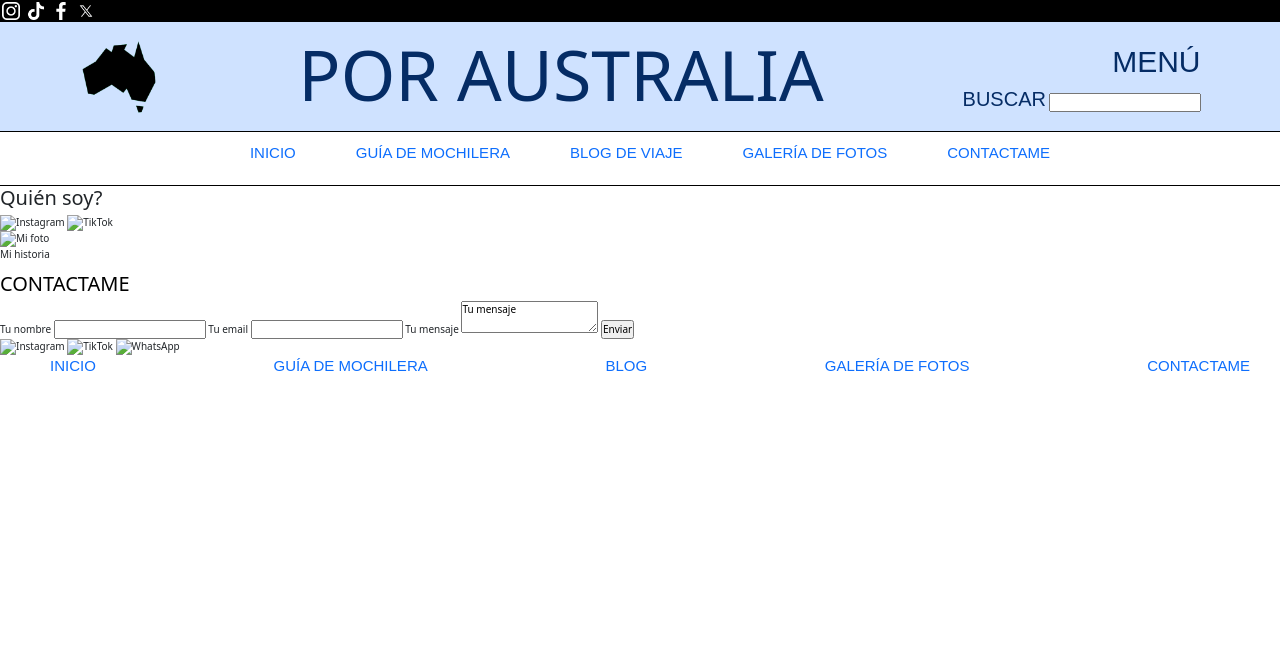
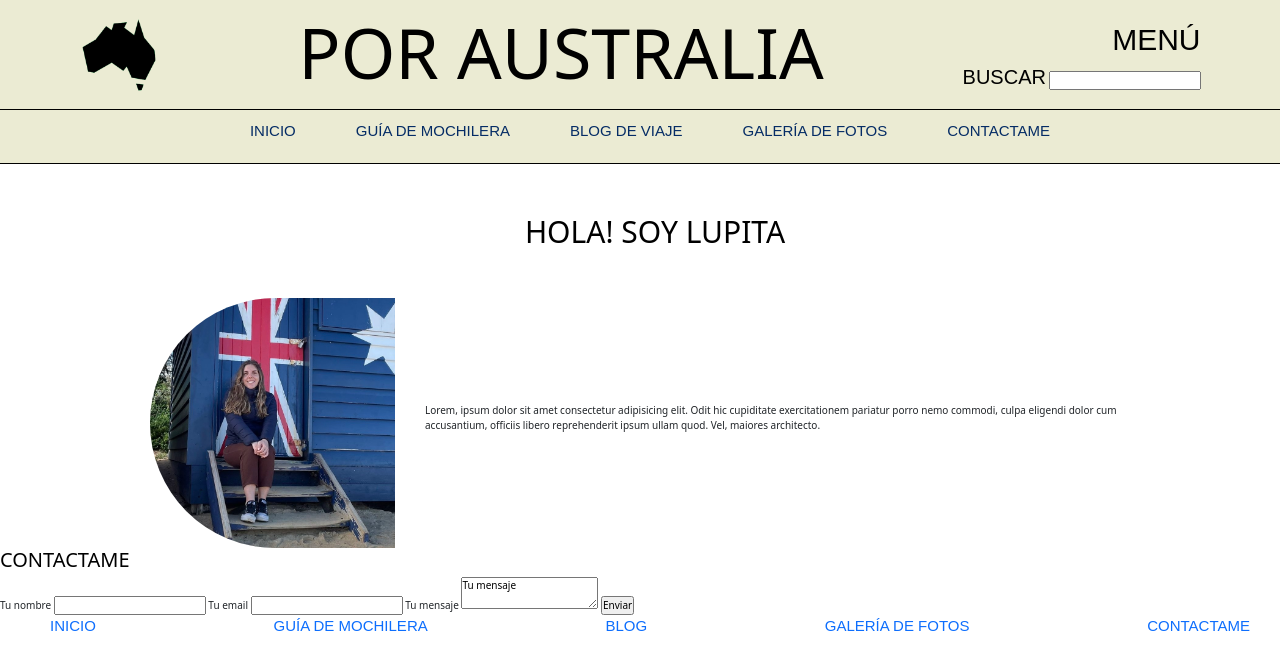
Before and after one commit to guadalupeacuna01/entrega-acuna, a plain HTML site: page pages/contacto.html in a window 1280 px wide. Drawn offline with nearby package versions, Linux system fonts and the light colour scheme; a web font is replaced by a local one.

Commit message:
Principalmente estructurando el encabezado de pag contacto, mas unos cambios en el encabezado de index

```diff
--- a/pages/contacto.html
+++ b/pages/contacto.html
@@ -13,37 +13,40 @@
 </head>
 <body>
     <header>
-        <div class="encabezado-redes">
+        <!--
+        <div class="encabezado-redes bg-black">
             <img src="../assets/img/instagram.png" width="18px" height="18px" alt="Acceso a Instagram">
             <img src="../assets/img/tik-tok.png" width="18px" height="18px" alt="Acceso a TikTok">
             <img src="../assets/img/facebook.png" width="18px" height="18px" alt="Acceso a facebook">
             <img src="../assets/img/twitter.png" width="18px" height="18px" alt="Acceso a Twitter">
         </div>
-        <div class="encabezado-contenedor bg-primary-subtle text-primary-emphasis">
+        -->
+        <div class="encabezado-contenedor contacto">
             <div class="top-bar">
-                <div class="icono-australia"><img src="../assets/img/icono-australia.png" width="80px" height="80px"  alt="Icono del mapa de Autralia"></div>
-                <div class="titulo">
-                    <h1>POR AUSTRALIA</h1>
+                <div class="icono-australia">
+                    <img src="../assets/img/icono-australia.png" width="80px" height="80px"  alt="Icono del mapa de Autralia">
+                </div>
+                <div class="titulo contacto">
+                    <h1 class="text-black">POR AUSTRALIA</h1>
                 </div>
                 <div class="menu-contenedor">
-                    <div class="menu">Menú</div>
-                        <div class="buscar">
+                    <div class="menu text-black">Menú</div>
+                    <div class="buscar">
                             <form action="buscar">
-                                <label for="buscar">Buscar</label>
+                                <label for="buscar" class="text-black">Buscar</label>
                                 <input type="search" id="buscar" name="buscar">
                             </form>
-                        </div>
                     </div>
                 </div>
             </div>
             <div class="barra-navegacion">
-                <nav class="text-primary-emphasis">
+                <nav>
                     <ul>
-                        <li><a href="../index.html">Inicio</a></li>
-                        <li><a href="./guia.html">Guía de mochilera</a></li>
-                        <li><a href="./blog.html">Blog de viaje</a></li>
-                        <li><a href="./fotos.html">Galería de fotos</a></li>
-                        <li><a href="#">Contactame</a></li>
+                        <li><a href="../index.html" class="text-primary-emphasis">Inicio</a></li>
+                        <li><a href="./guia.html" class="text-primary-emphasis">Guía de mochilera</a></li>
+                        <li><a href="./blog.html" class="text-primary-emphasis">Blog de viaje</a></li>
+                        <li><a href="./fotos.html" class="text-primary-emphasis">Galería de fotos</a></li>
+                        <li><a href="#" class="text-primary-emphasis">Contactame</a></li>
                     </ul>
                 </nav>
             </div>
@@ -51,13 +54,14 @@
     </header>
 
     <main>
-        <h2>Quién soy?</h2>
-        <img src="" alt="Instagram">
-        <img src="" alt="TikTok">
-
-        <section>
-            <img src="" alt="Mi foto">
-            <p>Mi historia</p>
+        <div class="portada-contacto">
+            <h2 class="text-center">Hola! Soy Lupita</h2>
+            <img src="../assets/img/instagram.png" width="18px" height="18px" alt="Instagram">
+            <img src="../assets/img/tik-tok.png" width="18px" height="18px" alt="TikTok">
+        </div>
+        <section class="mi-historia">
+            <img src="../assets/img/mi-foto.jpeg" alt="Mi foto" class="rounded-start-pill w-25">
+            <p>Lorem, ipsum dolor sit amet consectetur adipisicing elit. Odit hic cupiditate exercitationem pariatur porro nemo commodi, culpa eligendi dolor cum accusantium, officiis libero reprehenderit ipsum ullam quod. Vel, maiores architecto.</p>
         </section>
 
         <section>
@@ -81,9 +85,6 @@
         </section>
     </main>
     <footer>
-        <img src="" alt="Instagram"><a href=""></a>
-        <img src="" alt="TikTok"><a href=""></a>
-        <img src="" alt="WhatsApp"><a href=""></a>
         <nav>
             <ul>
                 <li><a href="../index.html">Inicio</a></li>
--- a/style.css
+++ b/style.css
@@ -5,12 +5,12 @@
 html {
     font-size: 62.5%;
 }
-
+/*
 header {
     background-color: white;
     color: rgb(32, 31, 31);
 }
-/*.titulo-menu {
+.titulo-menu {
     font-size: 12px;
     display: flex;
     flex-direction: row;
@@ -22,12 +22,19 @@ header {
 
 /* Linea encabezado para redes*/
 .encabezado-redes {
-    background-color: rgb(0, 0, 0);
     display: flex;
     flex-direction: row;
     padding: 2px;
     justify-content: flex-start;
     gap: 7px;
+}
+.inicio {
+    background-color: white;
+    color: #083d77;
+}
+.contacto {
+    background-color: #EBEBD3;
+    color: #083d77;
 }
 
 /* Encabezado */
@@ -52,6 +59,7 @@ header {
     padding: 1rem 0;
     border-top: 1px solid black;
     border-bottom: 1px solid black;
+    color: black;
 }
 h1 {
     font-family: "Boldonse", system-ui;
@@ -92,14 +100,14 @@ nav ul li {
     text-transform: uppercase;
     font-family: "Special Gothic", sans-serif;
     font-weight: 400;
-    font-style: normal;
+    font-style: normal;;
 }
 a {
     text-decoration: none;
 }
 
 /* Body foto portada */
-.portada h2 {
+h2 {
     font-family: "Boldonse", system-ui;
     font-weight: 400;
     font-style: normal;
@@ -168,6 +176,13 @@ h5 {
     text-transform: uppercase;
 }
 
+/*Página contacto*/
+.mi-historia {
+    display: flex;
+    gap: 30px;
+    margin: 30px 150px 0px 150px;
+    align-items: center;
+}
 /* Footer */
 .footer-contenedor {
     width: 100%;
```
Also changed, not shown: index.html (+5 -3 lines), assets/img/mi-foto.jpeg (added), 1 other file.
